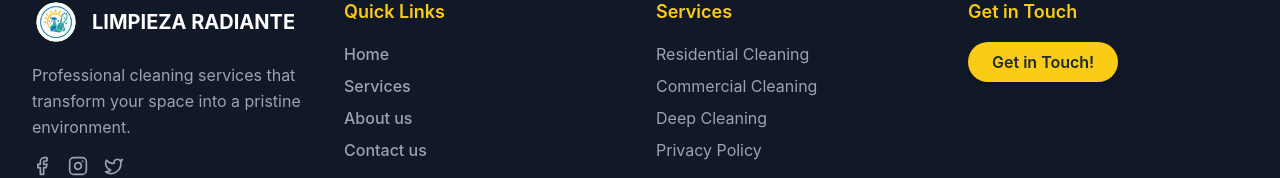
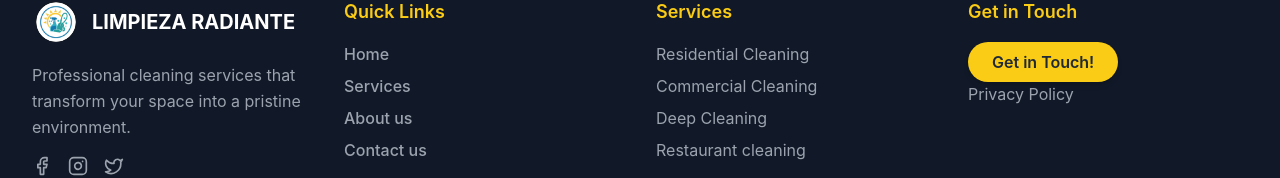
Before and after one commit to FrankyAntonioRodriguezHernandez/Limpieza-Radiante-Website, a React (Vite) app: page / in a window 1280 px wide. Shown: the part 4880-5058 px from the top of the page. Built offline with nearby package versions, Linux system fonts and the light colour scheme.

Commit message:
Ajuste de links en footer

```diff
--- a/src/components/Footer.tsx
+++ b/src/components/Footer.tsx
@@ -120,7 +120,7 @@ const Footer = () => {
                 onClick={e => {
                     const el = document.getElementById("cleaning4");
                     if (el) el.scrollIntoView({ behavior: "smooth" });
-                }}>Privacy Policy</Link></li>
+                }}>Restaurant cleaning</Link></li>
             </ul>
           </div>
 
@@ -139,6 +139,11 @@ const Footer = () => {
                 Get in Touch!
               </Link>
             </ShineParticlesButton>
+            <Link to="/services#cleaning4" className="text-gray-400 hover:text-white transition-colors duration-300 "
+                onClick={e => {
+                    const el = document.getElementById("cleaning4");
+                    if (el) el.scrollIntoView({ behavior: "smooth" });
+                }}>Privacy Policy</Link>
           </div>
         </div>
 
```
